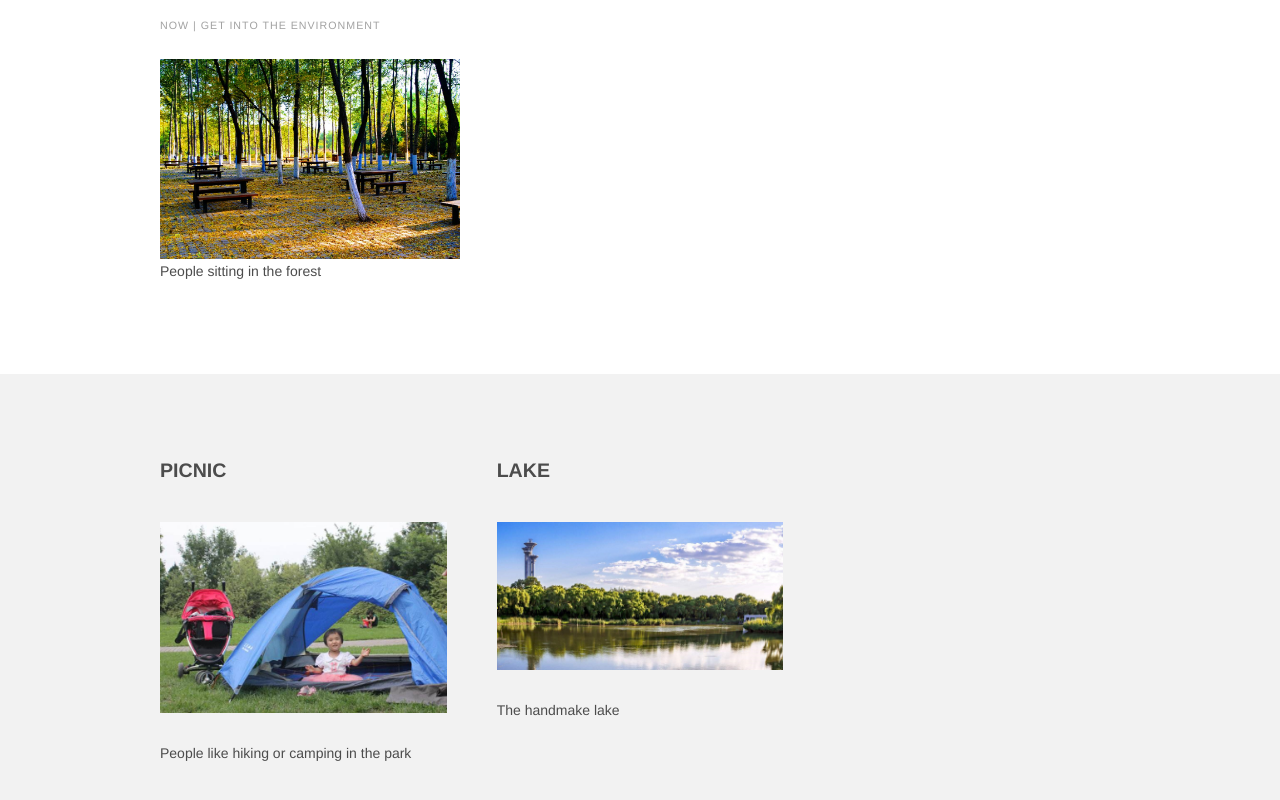
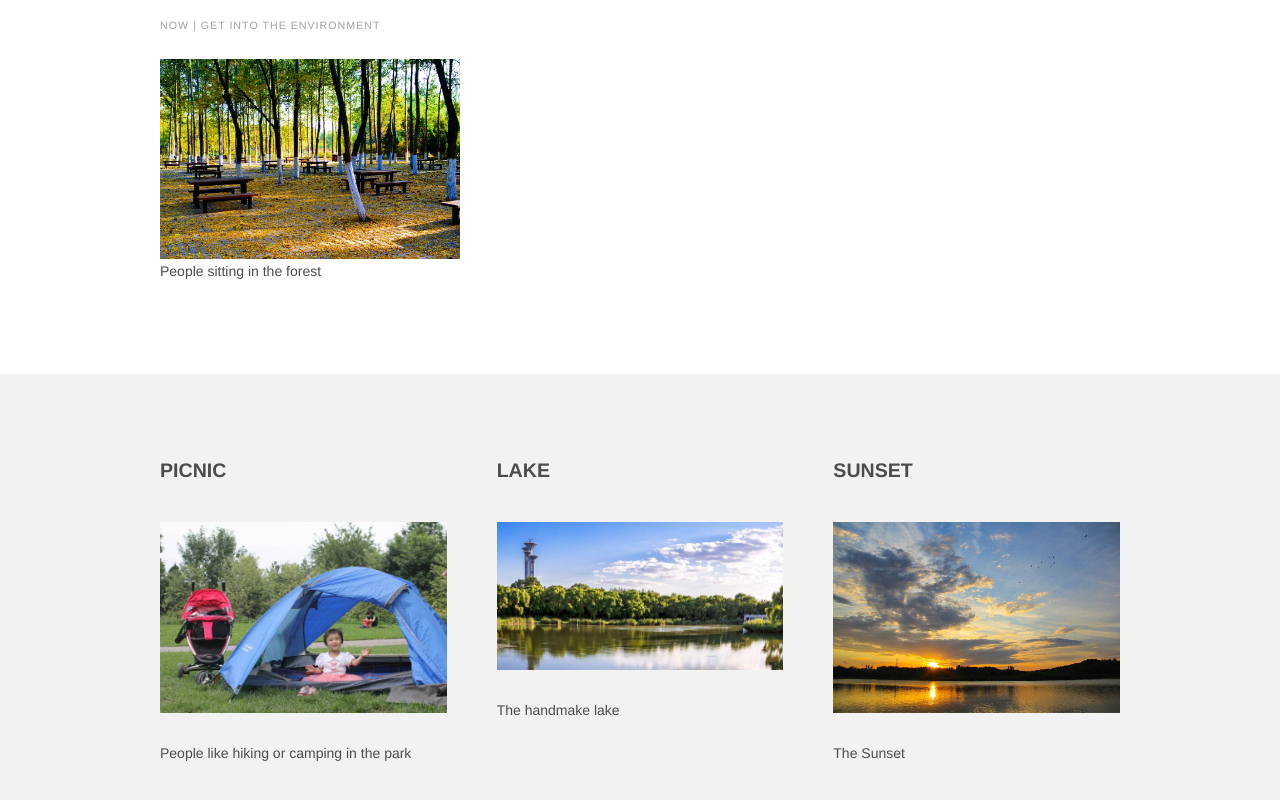
Before and after one commit to leowuyuqi/CODE-12030-Urban-Modeling-Assessment1, a plain HTML site: page Olympic Park.html in a window 1280 px wide. Shown: the part 1554-2354 px from the top of the page. Drawn offline with nearby package versions, Linux system fonts and the light colour scheme.

Commit message:
Update Olympic Park.html

```diff
--- a/Olympic Park.html
+++ b/Olympic Park.html
@@ -108,6 +108,12 @@
 						<a href="#" class="image full"><img src="Olympic/jing.jpg" alt="" /></a>
 						<p>The handmake lake</p>
 
+					</div>
+					<div class="4u">
+						<h2>Sunset</h2>
+						<a href="#" class="image full"><img src="Olympic/luori.jpg" alt="" /></a>
+						<p>The Sunset</p>
+
 
 					</div>
 				</div>
```
